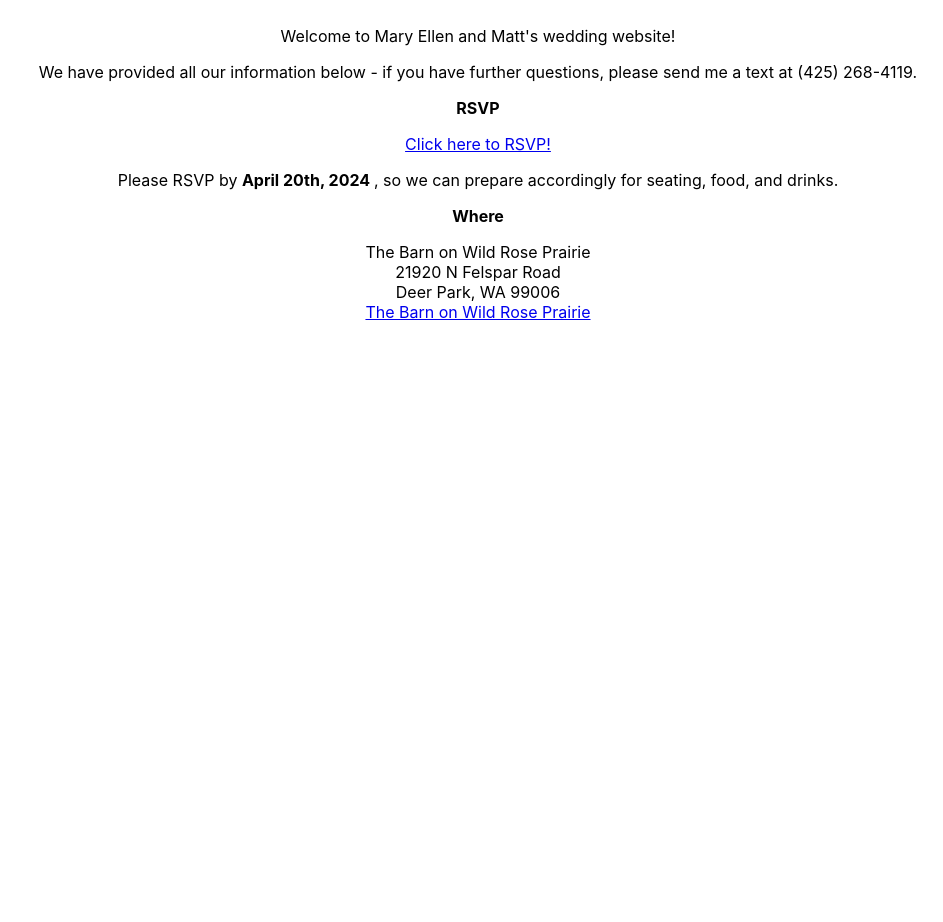
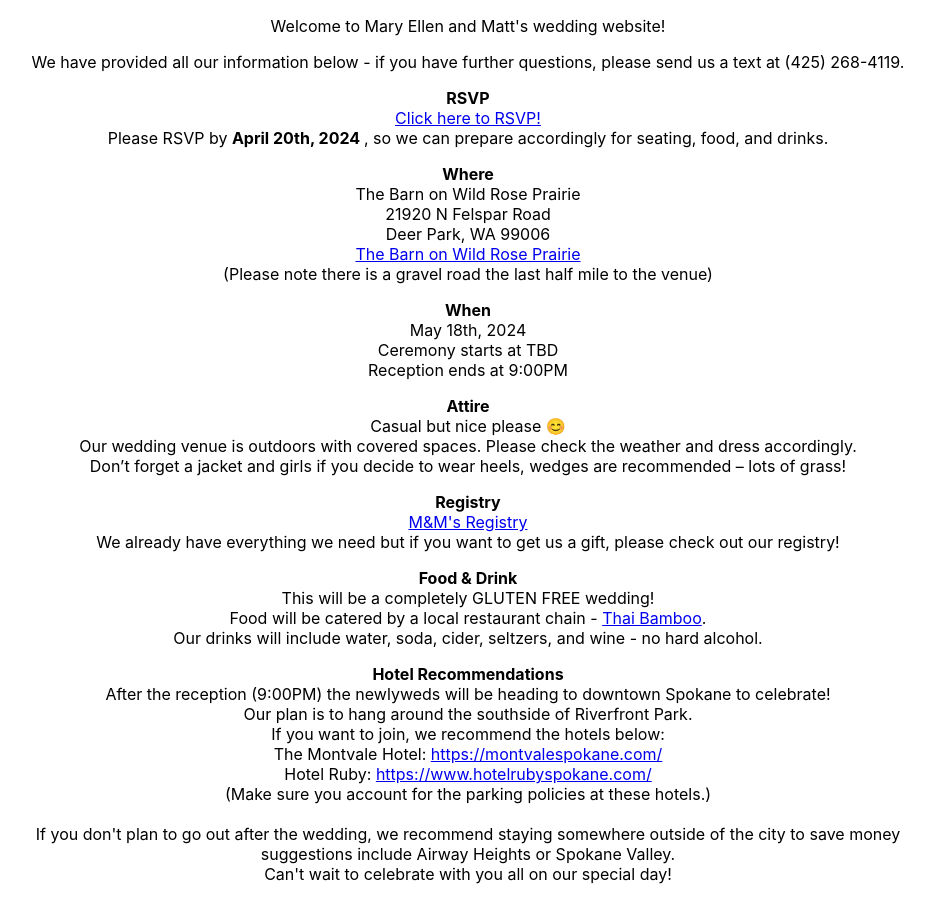
Before and after one commit to mattmarelli/weddingwebsite, a React (Create React App) app: page / in a window 1280 px wide. Shown: the top 922 px of the page, without its empty margins (172-1115 px from the left). Before the commit the page ends 800 px from the top, so only its background shows below. Built offline with nearby package versions, Linux system fonts and the light colour scheme.

Commit message:
More additions to the css

```diff
--- a/src/App.js
+++ b/src/App.js
@@ -4,33 +4,69 @@ import './styles.css';
 
 function App() {
   return (
-    <div className="App">
-      <header className="fixed-to-top">
+    <div className="App scrollable">
+      <header>
         <p>
           Welcome to Mary Ellen and Matt's wedding website!
         </p>
         <p>
-          We have provided all our information below - if you have further questions, please send me a text at (425) 268-4119.
+          We have provided all our information below - if you have further questions, please send us a text at (425) 268-4119.
         </p>
         <p>
-          <span className='bold-word'> RSVP </span>
-        </p>
-        <a href='https://forms.gle/6XRd2AD5ZWynJErCA' target='_blank'>
+          <span className='bold-word'> RSVP </span><br/>
+          <a href='https://forms.gle/6XRd2AD5ZWynJErCA' target='_blank'>
             Click here to RSVP!
-        </a>
-        <p>
+          </a><br/>
           Please RSVP by <span className='bold-word'> April 20th, 2024 </span>, so we can prepare accordingly for seating, food, and drinks.
         </p>
         <p>
-          <span className='bold-word'> Where </span>
-        </p>
-        <p>
+          <span className='bold-word'> Where </span><br/>
           The Barn on Wild Rose Prairie<br/>
           21920 N Felspar Road<br/>
           Deer Park, WA 99006<br/>
           <a href='https://maps.app.goo.gl/uXDUMzZSZwzPRnfh9' target='_blank'>
             The Barn on Wild Rose Prairie
-          </a>
+          </a><br/>
+          (Please note there is a gravel road the last half mile to the venue)
+        </p>
+        <p>
+          <span className='bold-word'> When </span><br/>
+          May 18th, 2024<br/>
+          Ceremony starts at TBD<br/>
+          Reception ends at 9:00PM
+        </p>
+        <p>
+          <span className='bold-word'> Attire </span><br/>
+          Casual but nice please 😊<br/>
+          Our wedding venue is outdoors with covered spaces. Please check the weather and dress accordingly.<br/>
+          Don’t forget a jacket and girls if you decide to wear heels, wedges are recommended – lots of grass!
+        </p>
+        <p>
+          <span className='bold-word'> Registry </span><br/>
+          <a href='https://www.myregistry.com/wedding-registry/mary-ellen-martinsen-and-matthew-marelli-spokane-valley-wa/3959461' target='_blank'>
+            M&M's Registry
+          </a><br/>
+          We already have everything we need but if you want to get us a gift, please check out our registry!
+        </p>
+        <p>
+          <span className='bold-word'> Food & Drink </span><br/>
+          This will be a completely GLUTEN FREE wedding!<br/>
+          Food will be catered by a local restaurant chain - <a href='https://thaibamboorestaurant.com/' target='_blank'>Thai Bamboo</a>.<br/>
+          Our drinks will include water, soda, cider, seltzers, and wine - no hard alcohol.
+        </p>
+        <p>
+          <span className='bold-word'> Hotel Recommendations</span><br/>
+          After the reception (9:00PM) the newlyweds will be heading to downtown Spokane to celebrate!<br/>
+          Our plan is to hang around the southside of Riverfront Park.<br/>
+
+          If you want to join, we recommend the hotels below:<br/>
+          The Montvale Hotel: <a href='https://montvalespokane.com/' target='_blank'>https://montvalespokane.com/</a><br/>
+          Hotel Ruby: <a href='https://www.hotelrubyspokane.com/' target='_blank'>https://www.hotelrubyspokane.com/</a><br/>
+          (Make sure you account for the parking policies at these hotels.)<br/>
+          <br/>
+          If you don't plan to go out after the wedding, we recommend staying somewhere outside of the city to save money<br/>
+          suggestions include Airway Heights or Spokane Valley.<br/>
+          Can't wait to celebrate with you all on our special day!
         </p>
       </header>
     </div>
```
